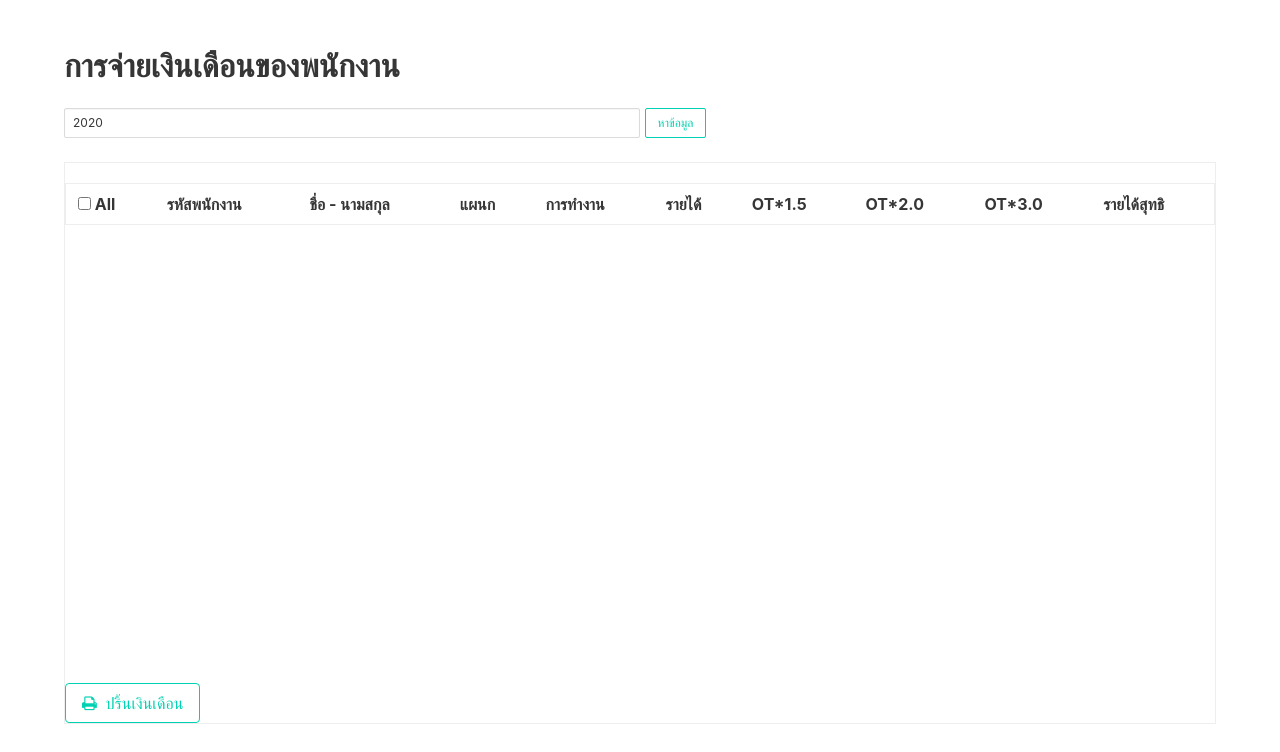
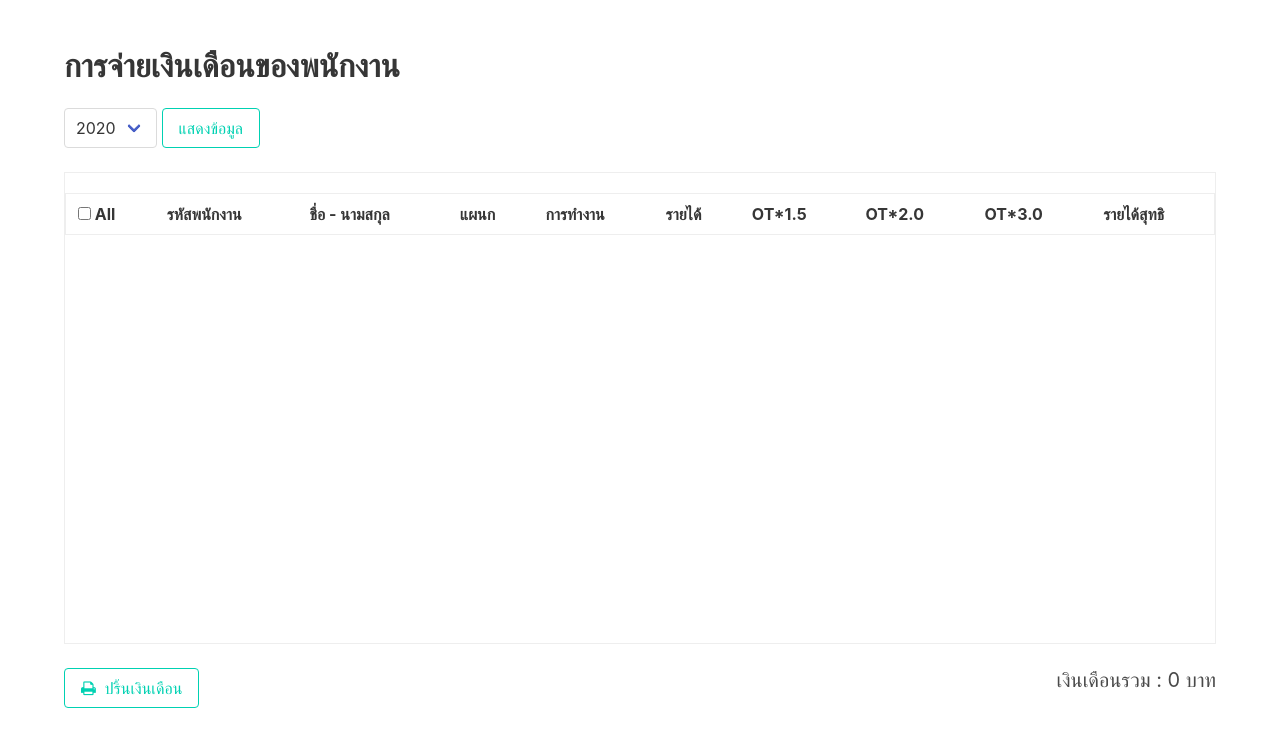
Before and after one commit to miw1513/ssnc, a PHP site: page /show_bill.php in a window 1280 px wide. Shown: the part 48-800 px from the top of the page. Run offline with PHP 8.4, Linux system fonts and the light colour scheme; the visitor is signed in with stand-in values (Sample User, id 1); tables that the repository leaves empty or names only in its code hold one stand-in row (values such as "Sample post"); lists and menus that the app fills with data are empty; some libraries are stand-ins or nearby versions.

Commit message:
update 3

```diff
--- a/show_bill.php
+++ b/show_bill.php
@@ -13,7 +13,8 @@
         <div class="column">
           <h1 class="title">การจ่ายเงินเดือนของพนักงาน</h1>
           <form action="#" method="post">
-          <select name="monthyear" class="input is-small" style="width : 50%;">
+            <span class="select">
+          <select name="monthyear" style="width : 100%">
           <?php
             $sql_select_month = 'SELECT DISTINCT MonthYear FROM salary ';
             $query_select_month = $connect->query($sql_select_month);
@@ -24,12 +25,13 @@
             }
              ?>
             </select>
-            <input type="submit" value="หาข้อมูล" class="button is-primary is-outlined is-small">
+            </span>
+            <input type="submit" value="แสดงข้อมูล" class="button is-primary is-outlined">
             </form>
             <br>
             <form method="GET" action="printer.php">
             <div id="table-wrapper">
-              <div id="table-scroll" style="height:500px;">
+              <div id="table-scroll" style="height:450px;">
                 <table  class="table" style="border : 1px solid;border-color : #eeeeee;">
                   <tr>
                     <th><input type="checkbox" id="checkAll" value=""> All</th>
@@ -45,12 +47,15 @@
                   </tr>
 
                   <?php
+                  $SumSalary = 0;
                   if($_POST){
                   $monthyear =  $_POST['monthyear'];
+
                   $sql = "SELECT * FROM salary INNER JOIN employees ON salary.Salary_ID = employees.Emp_ID INNER JOIN time ON salary.Salary_ID=time.Time_ID INNER JOIN department ON employees.Dep_ID = department.Dep_ID
                           WHERE salary.MonthYear = '$monthyear' AND time.MonthYear = '$monthyear'";
                   $result = $connect->query($sql);
                   while($row = $result->fetch_array()){
+                    $SumSalary += $row['Salary_Balance'];
                     ?>
 
                     <tr>
@@ -71,9 +76,16 @@
                 ?>
               </table>
             </div>
-
-           <button  class="button is-primary is-outlined"> <i class="fa fa-print"></i>&nbsp;&nbsp;ปริ้นเงินเดือน</button>
-
+          </div>
+          <br>
+          <button  class="button is-primary is-outlined"> <i class="fa fa-print"></i>&nbsp;&nbsp;ปริ้นเงินเดือน</button>
+          <div style="float:right;">
+            <b>
+              <div class="subtitle">
+             เงินเดือนรวม :
+             <?php echo $SumSalary; ?> บาท
+             </div>
+           </b>
           </div>
         </form>
         </div>
--- a/show_employees.php
+++ b/show_employees.php
@@ -36,7 +36,7 @@
                      ?>
                   </select>
                 </span>
-                <input type="submit" name="show" value="ดูข้อมูล" class="button is-primary is-outlined is-small">
+                <input type="submit" name="show" value="ดูข้อมูล" class="button is-primary is-outlined">
               </div>
             </div>
             <?php
--- a/update_salary.php
+++ b/update_salary.php
@@ -40,9 +40,7 @@
 
             <?php if (isset($_GET['monthyear'])) {
               $_SESSION['MonthYear'] = $_GET['monthyear'];
-            }
             ?>
-
 
         <div id="table-wrapper">
           <div id="table-scroll">
@@ -116,7 +114,6 @@
             }
 
            ?>
-
           <div class="columns" >
             <div class="column is-half">
               <label class="label">ภาษี</label>
@@ -267,6 +264,9 @@
               <input type="submit" name="" value="บันทึกข้อมูล" class="button is-primary is-outlined">
             </div>
           </div>
+          <?php
+          }
+          ?>
         </form>
       </div>
       </div>
```
